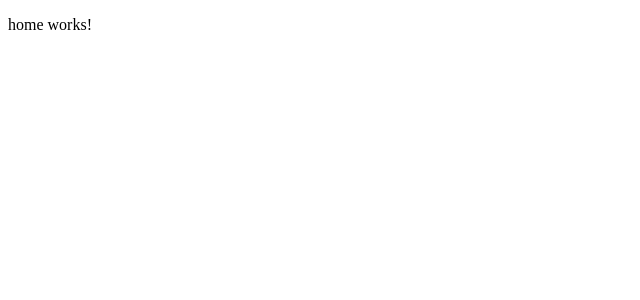
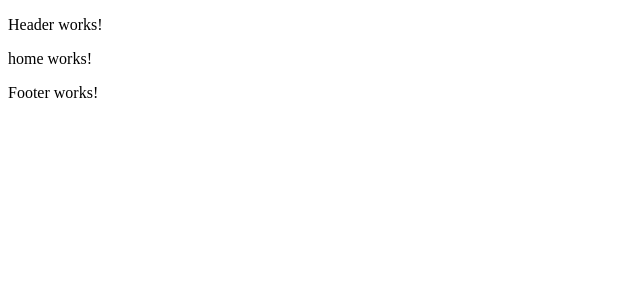
Before and after one commit to himanshu-uppal/GlitterFrontend, an Angular app: page / in a window 1280 px wide. Shown: the top 300 px of the page, without its empty margins (0-640 px from the left). Built offline with nearby package versions, Linux system fonts and the light colour scheme.

Commit message:
added header and footer by making files explicitly

```diff
--- a/src/app/app.component.html
+++ b/src/app/app.component.html
@@ -1 +1,3 @@
+<app-header></app-header>
 <router-outlet></router-outlet>
+<app-footer></app-footer>
--- a/src/app/app.module.ts
+++ b/src/app/app.module.ts
@@ -4,10 +4,14 @@ import { NgModule } from '@angular/core';
 import { AppComponent } from './app.component';
 import { AppRoutingModule } from './app-routing.module';
 import {HomeModule} from './home/home.module'
+import { HeaderComponent } from './shared';
+import { FooterComponent } from './shared';
 
 @NgModule({
   declarations: [
-    AppComponent
+    AppComponent,
+    HeaderComponent,
+    FooterComponent
   ],
   imports: [
     BrowserModule,
--- /dev/null
+++ b/src/app/shared/index.ts
@@ -0,0 +1 @@
+export * from './layout'
--- /dev/null
+++ b/src/app/shared/layout/footer.component.html
@@ -0,0 +1 @@
+<p>Footer works!</p>
--- /dev/null
+++ b/src/app/shared/layout/header.component.html
@@ -0,0 +1 @@
+<p>Header works!</p>
--- /dev/null
+++ b/src/app/shared/layout/index.ts
@@ -0,0 +1,2 @@
+export * from './header.component'
+export * from './footer.component'
```
Also changed, not shown: src/app/shared/layout/footer.component.ts (added, +10 -0 lines), src/app/shared/layout/header.component.ts (added, +10 -0 lines).
